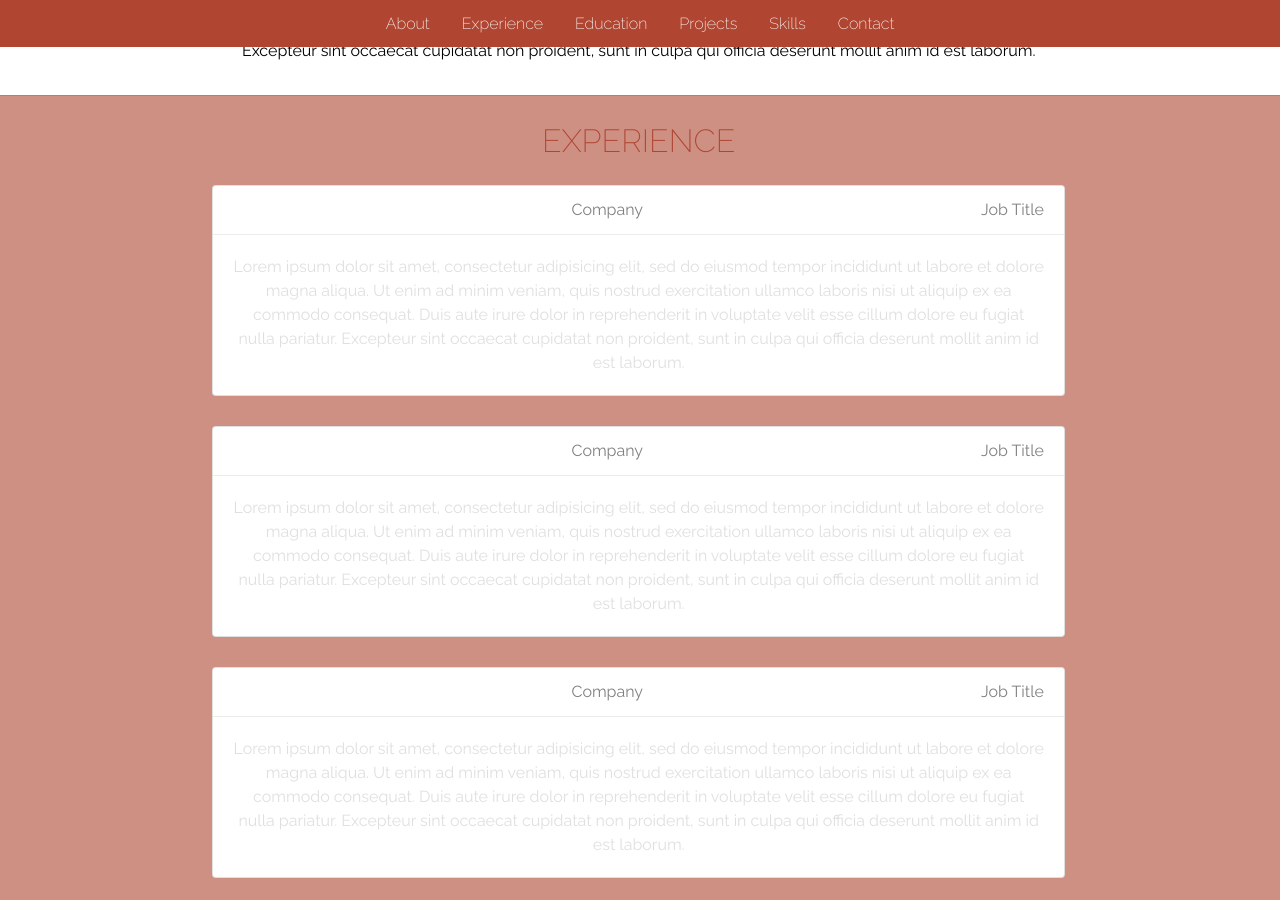
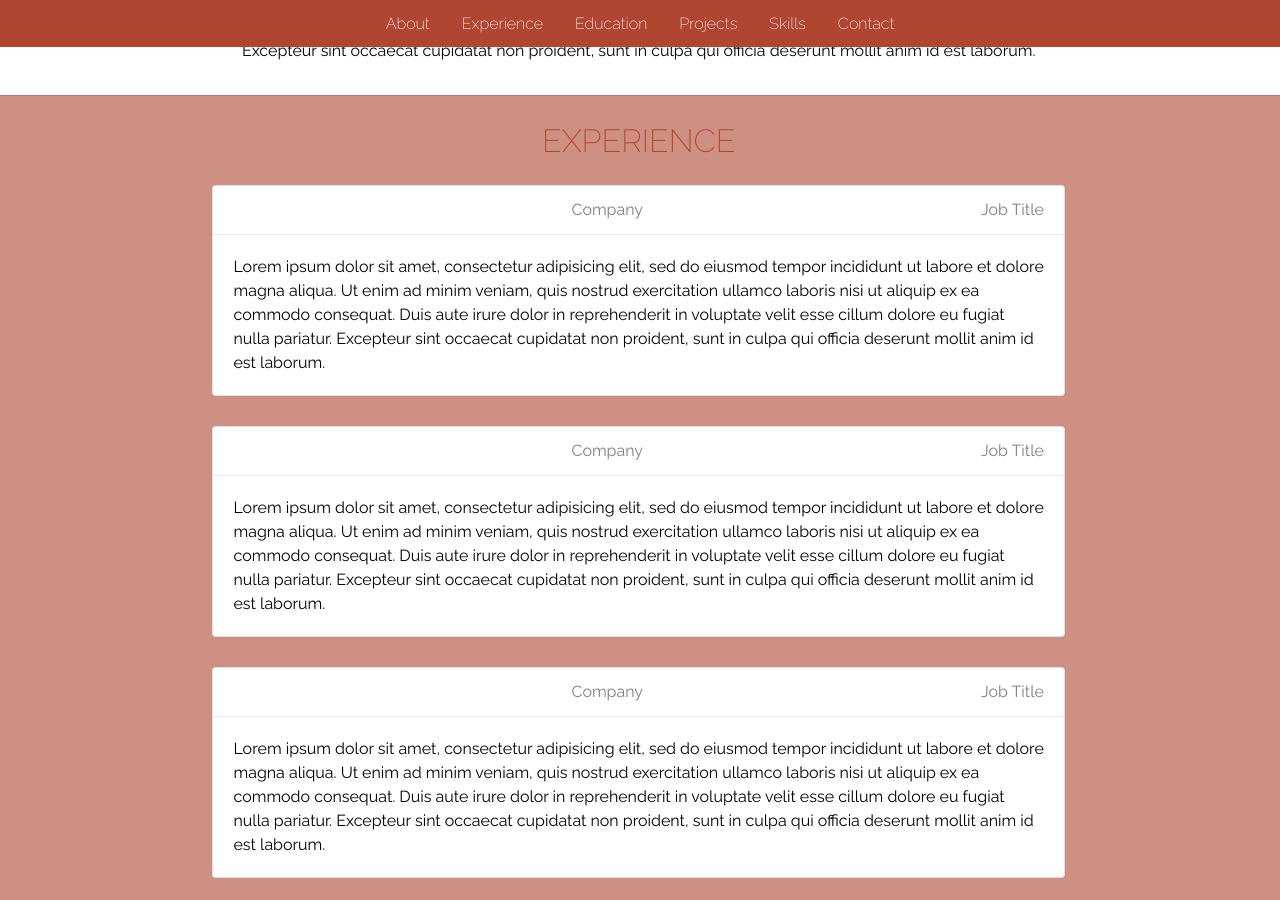
Before and after one commit to kunleAdeyinka/kunleAdeyinka.github.io, a Jekyll site: the page built from index.html, in a window 1280 px wide and 900 px high, scrolled down 1135 px. Built offline with Jekyll 4.4.1, drawn with Linux system fonts in a browser that asks for light colours; Markdown is read by kramdown in place of the engine named in the settings.

Commit message:
updated education list style
changed the text color and aligned the list to the left.

```diff
--- a/css/main.css
+++ b/css/main.css
@@ -149,7 +149,7 @@ body {
 /*EDUCATION*/
 .card {
     display: flex;
-    color: rgba(0,0,0,.125);
+    color: rgba(0,0,0,.0.75);
     flex-direction: column;
     background-color: white;
     border: 1px solid rgba(0,0,0,.125);
@@ -168,6 +168,7 @@ body {
 .card-content {
     padding: .25rem 1.25rem;
     flex: 1 1 auto;
+    text-align: left;
 }
 
 h4 {
```
